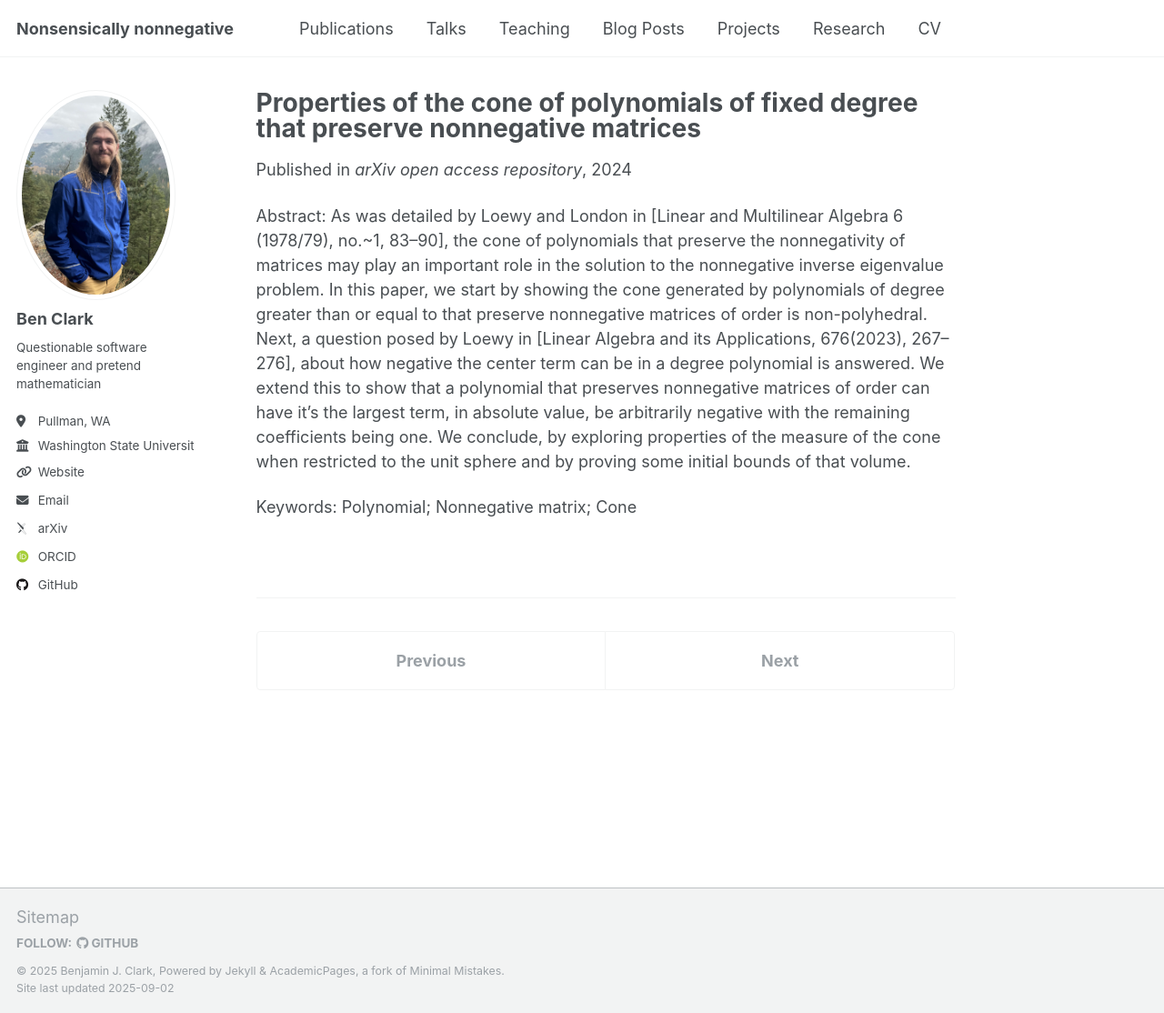
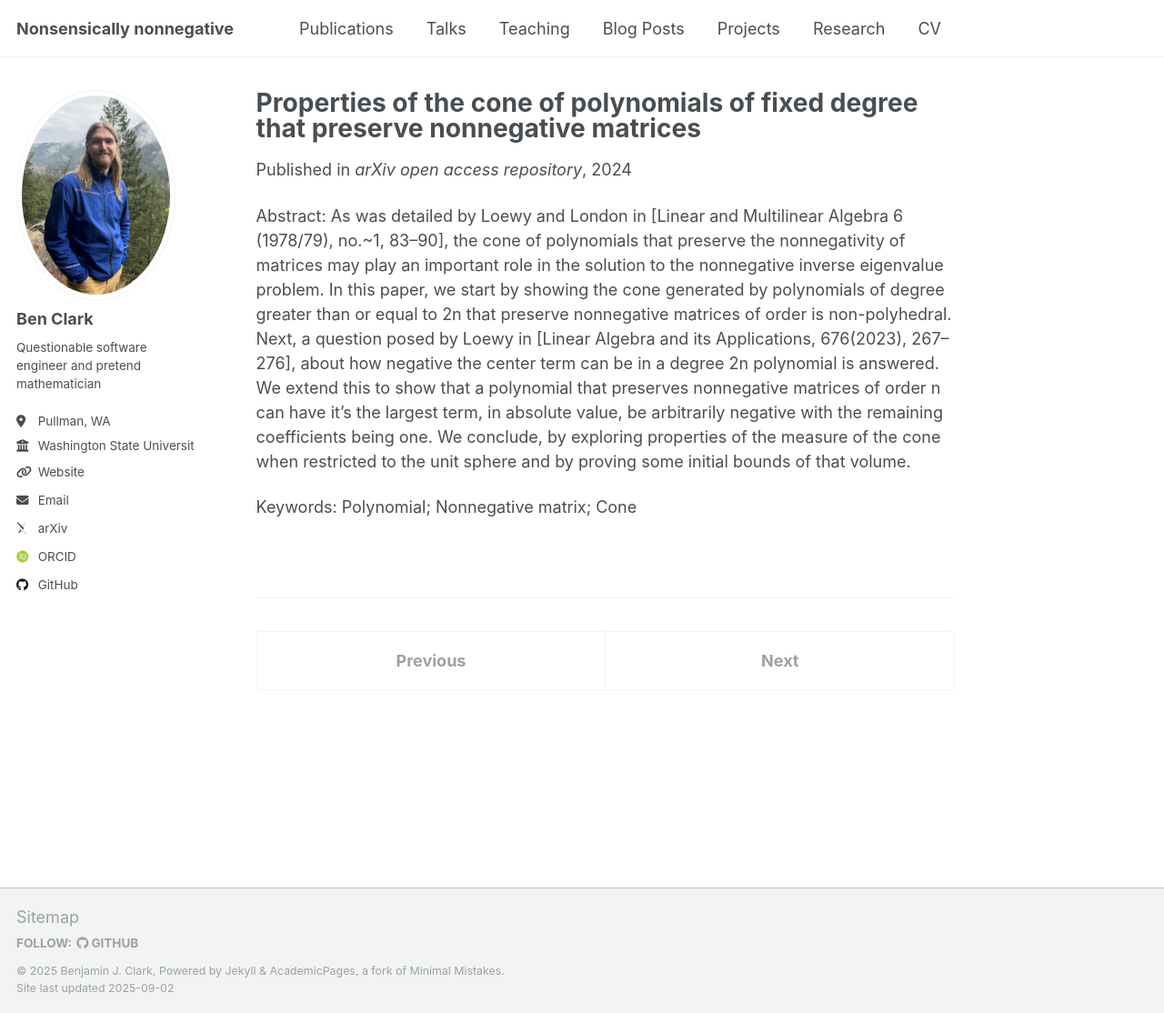
Before and after one commit to Thrinador/nonsensicallynonnegative, a Jekyll site: the page built from _publications/2024-02-02-properties-of-cone-polynomials.md, in a window 1280 px wide and 1114 px high. Shown: the whole window at 91% size. Built offline with Jekyll 4.4.1, drawn with Linux system fonts in a browser that asks for light colours; some web fonts are replaced.

```diff
--- a/_publications/2024-02-02-properties-of-cone-polynomials.md
+++ b/_publications/2024-02-02-properties-of-cone-polynomials.md
@@ -3,11 +3,11 @@ title: "Properties of the cone of polynomials of fixed degree that preserve nonn
 collection: publications
 category: reports
 permalink: /publication/2024-02-07-properties-of-cone-polynomial
-excerpt: 'Abstract: As was detailed by Loewy and London in [Linear and Multilinear Algebra 6 (1978/79), no.~1, 83--90], the cone of polynomials that preserve the nonnegativity of matrices may play an important role in the solution to the nonnegative inverse eigenvalue problem. In this paper, we start by showing the cone generated by polynomials of degree greater than or equal to  that preserve nonnegative matrices of order  is non-polyhedral. Next, a question posed by Loewy in [Linear Algebra and its Applications, 676(2023), 267--276], about how negative the center term can be in a degree  polynomial is answered. We extend this to show that a polynomial that preserves nonnegative matrices of order  can have its the largest term, in absolute value, be arbitrarily negative with the remaining coefficients being one. We conclude, by exploring properties of the measure of the cone when restricted to the unit sphere and by proving some initial bounds of that volume.'
+excerpt: 'Abstract: As was detailed by Loewy and London in [Linear and Multilinear Algebra 6 (1978/79), no.~1, 83--90], the cone of polynomials that preserve the nonnegativity of matrices may play an important role in the solution to the nonnegative inverse eigenvalue problem. In this paper, we start by showing the cone generated by polynomials of degree greater than or equal to 2n that preserve nonnegative matrices of order  is non-polyhedral. Next, a question posed by Loewy in [Linear Algebra and its Applications, 676(2023), 267--276], about how negative the center term can be in a degree 2n polynomial is answered. We extend this to show that a polynomial that preserves nonnegative matrices of order n can have its the largest term, in absolute value, be arbitrarily negative with the remaining coefficients being one. We conclude, by exploring properties of the measure of the cone when restricted to the unit sphere and by proving some initial bounds of that volume.'
 date: 2024-02-07
 venue: 'arXiv open access repository'
 paperurl: 'https://arxiv.org/abs/2402.04508'
 ---
-Abstract: As was detailed by Loewy and London in [Linear and Multilinear Algebra 6 (1978/79), no.~1, 83--90], the cone of polynomials that preserve the nonnegativity of matrices may play an important role in the solution to the nonnegative inverse eigenvalue problem. In this paper, we start by showing the cone generated by polynomials of degree greater than or equal to  that preserve nonnegative matrices of order  is non-polyhedral. Next, a question posed by Loewy in [Linear Algebra and its Applications, 676(2023), 267--276], about how negative the center term can be in a degree  polynomial is answered. We extend this to show that a polynomial that preserves nonnegative matrices of order  can have it's the largest term, in absolute value, be arbitrarily negative with the remaining coefficients being one. We conclude, by exploring properties of the measure of the cone when restricted to the unit sphere and by proving some initial bounds of that volume.
+Abstract: As was detailed by Loewy and London in [Linear and Multilinear Algebra 6 (1978/79), no.~1, 83--90], the cone of polynomials that preserve the nonnegativity of matrices may play an important role in the solution to the nonnegative inverse eigenvalue problem. In this paper, we start by showing the cone generated by polynomials of degree greater than or equal to 2n that preserve nonnegative matrices of order  is non-polyhedral. Next, a question posed by Loewy in [Linear Algebra and its Applications, 676(2023), 267--276], about how negative the center term can be in a degree 2n polynomial is answered. We extend this to show that a polynomial that preserves nonnegative matrices of order n can have it's the largest term, in absolute value, be arbitrarily negative with the remaining coefficients being one. We conclude, by exploring properties of the measure of the cone when restricted to the unit sphere and by proving some initial bounds of that volume.
 
 Keywords: Polynomial; Nonnegative matrix; Cone
```
